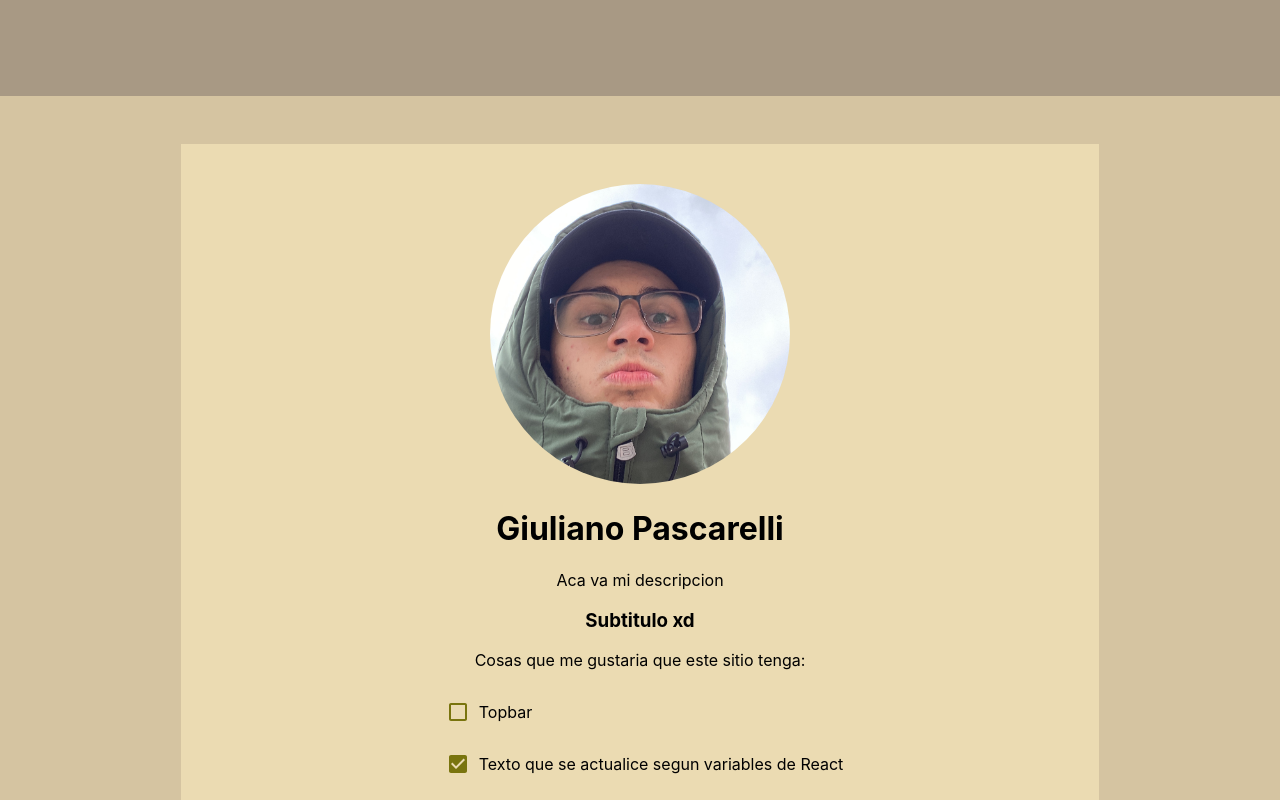
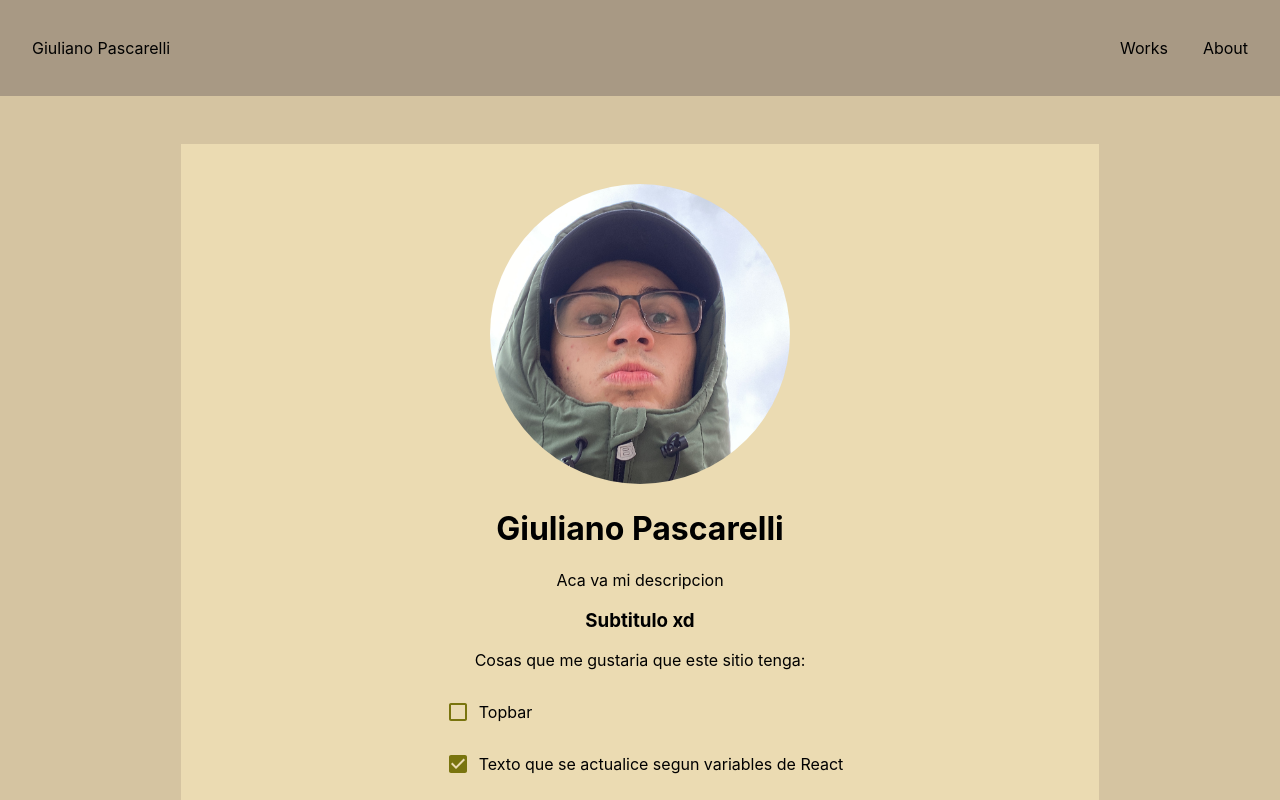
Before and after one commit to lelox028/SitioWebTest, a React (Create React App) app in the folder my-app/: page / in a window 1280 px wide. Built offline with nearby package versions, Linux system fonts and the light colour scheme.

Commit message:
improved topbar

```diff
--- a/my-app/src/App.js
+++ b/my-app/src/App.js
@@ -29,9 +29,15 @@ function App() {
 
   return (
     <div className="Body">
-    <div className='topbar'>
-
-    </div>
+      <div className='topbar'>
+        <div className='left'>
+          <p>Giuliano Pascarelli</p>
+        </div>
+        <div className='right'>
+          <p>Works</p>
+          <p>About</p>
+        </div>
+      </div>
       <div className="Main">
         <div className="Bio">
           <img src={ProfilePicUrl} alt='foto perfil' className="ProfilePic" />
--- a/my-app/src/App.scss
+++ b/my-app/src/App.scss
@@ -15,6 +15,17 @@ $background4: #a89984;
     background-color: $background4;
     width: 100%;
     height: 6em;
+    display: flex;
+    justify-content: space-between;
+    .left {
+      margin: auto 2em;
+    }
+    .right {
+      display: flex;
+      margin: auto 2em;
+      width: 10%;
+      justify-content: space-between;
+    }
   }
 
   .Main {
```
